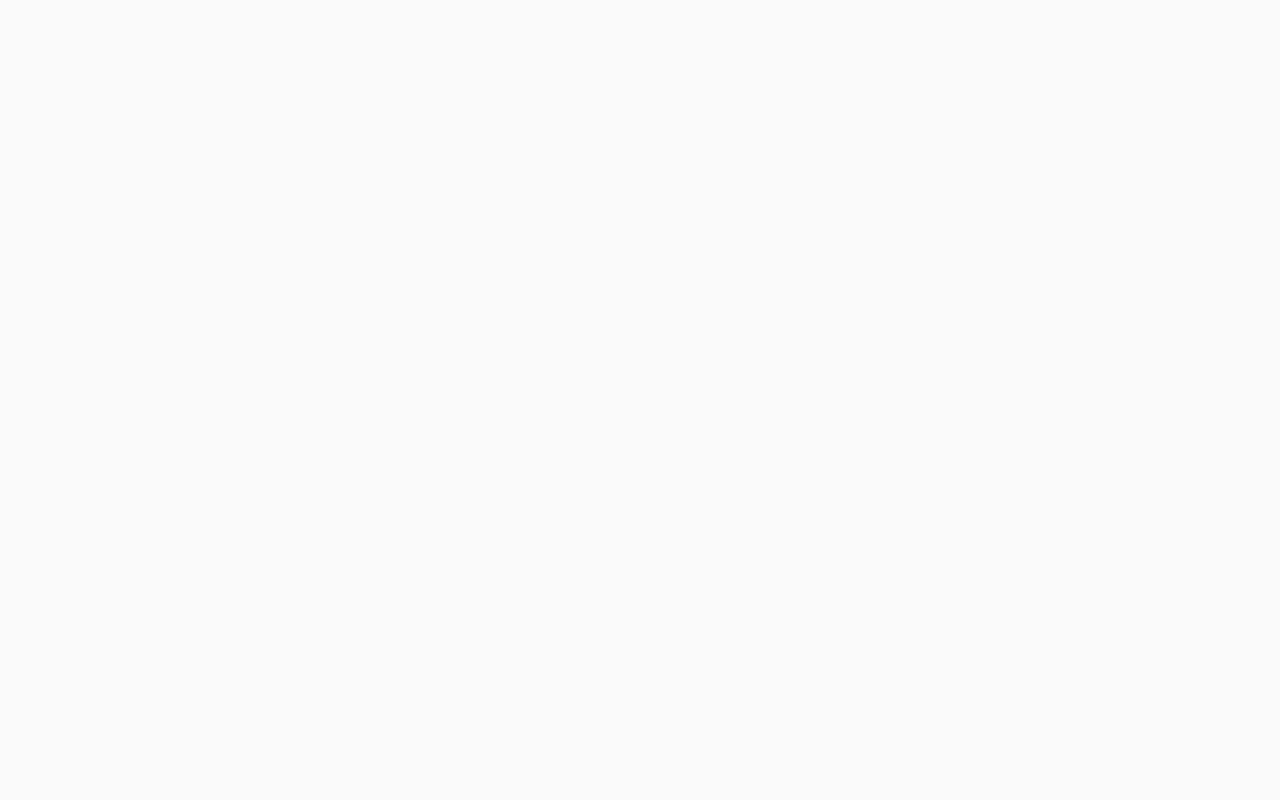
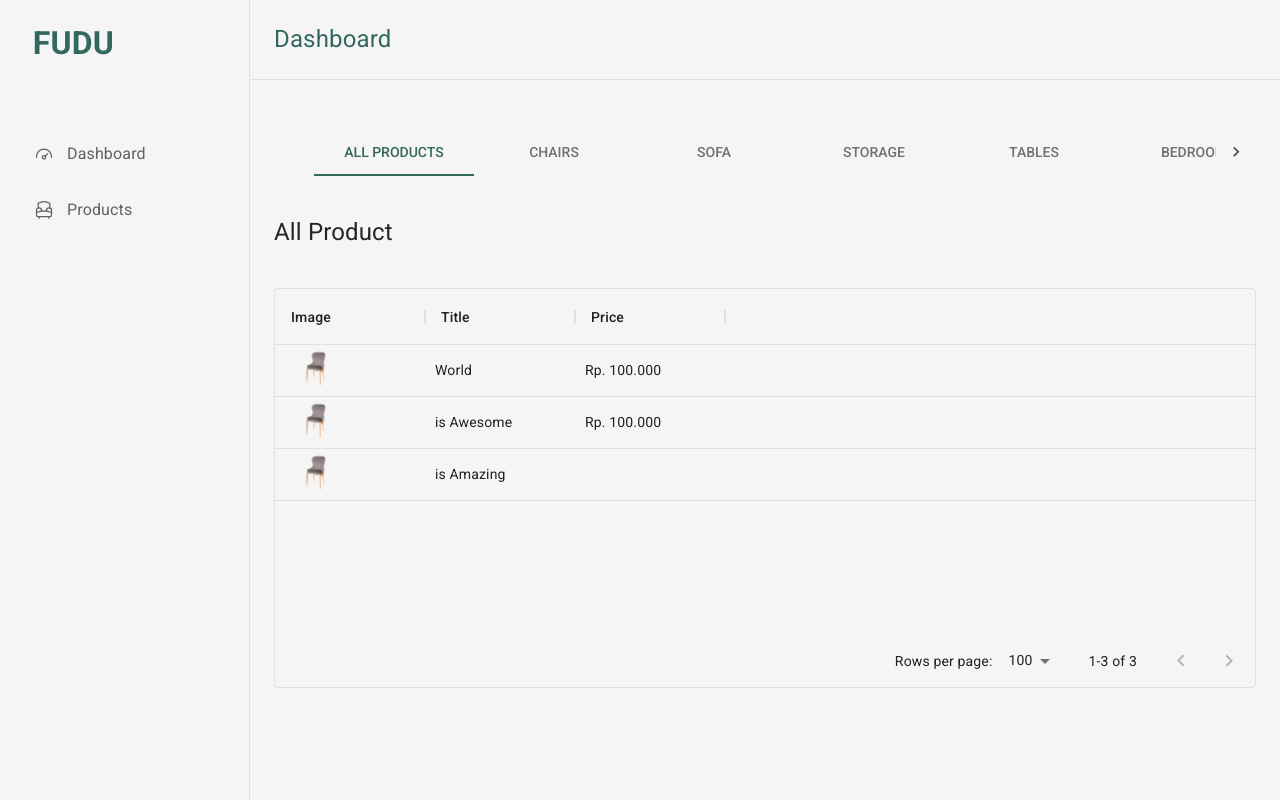
Before and after one commit to MuhammadAkbar11/furniture-shop-frontend, a React app: page /admin/products/all in a window 1280 px wide. Built offline with nearby package versions, Linux system fonts and the light colour scheme.

Commit message:
membuat halaman untuk data2 produk yg sederhana pada route admin

```diff
--- a/src/app/admin/AppAdmin.jsx
+++ b/src/app/admin/AppAdmin.jsx
@@ -1,6 +1,7 @@
 import React from 'react';
 import { Route, Switch, useRouteMatch } from 'react-router-dom';
 import Dashboard from './containers/dashboard/Dashboard';
+import Products from './containers/products/Products';
 
 const AppAdmin = () => {
   const match = useRouteMatch();
@@ -18,6 +19,9 @@ const AppAdmin = () => {
         <Route path={`${match.path}/dash`}>
           <Dashboard />
         </Route>
+        <Route path={`${match.path}/products`}>
+          <Products />
+        </Route>
       </Switch>
     </>
   );
--- /dev/null
+++ b/src/app/admin/components/Products/AllProduct.jsx
@@ -0,0 +1,22 @@
+import React from 'react';
+import { Box, Typography } from '@material-ui/core';
+import useStyles from './styles';
+import TableProducts from '../../containers/products/TableProducts';
+
+const AllProduct = () => {
+  const classes = useStyles();
+  return (
+    <section className={classes.root}>
+      <div className={classes.title}>
+        <Typography className='title' variant='h5'>
+          All Product
+        </Typography>
+      </div>
+      <Box mt={5}>
+        <TableProducts />
+      </Box>
+    </section>
+  );
+};
+
+export default AllProduct;
--- /dev/null
+++ b/src/app/admin/components/Products/styles.jsx
@@ -0,0 +1,13 @@
+import { makeStyles } from '@material-ui/core';
+
+const useStyles = makeStyles(theme => ({
+  root: {
+    width: '100%',
+    marginTop: theme.spacing(5),
+  },
+  title: {
+    color: theme.palette.dark,
+  },
+}));
+
+export default useStyles;
--- /dev/null
+++ b/src/app/admin/containers/products/Products.jsx
@@ -0,0 +1,104 @@
+import React from 'react';
+import AppBar from '@material-ui/core/AppBar';
+import Tabs from '@material-ui/core/Tabs';
+import Tab from '@material-ui/core/Tab';
+import Box from '@material-ui/core/Box';
+import {
+  Redirect,
+  Route,
+  Switch,
+  useHistory,
+  useRouteMatch,
+} from 'react-router-dom';
+import AdminLayout from '../../components/Layout/AdminLayout';
+import useStyles from './Products.styled';
+import AllProduct from '../../components/Products/AllProduct';
+
+function a11yProps(index) {
+  return {
+    id: `scrollable-force-tab-${index}`,
+    'aria-controls': `scrollable-force-tabpanel-${index}`,
+  };
+}
+
+const Products = () => {
+  const classes = useStyles();
+  const history = useHistory();
+  const match = useRouteMatch();
+  const [value, setValue] = React.useState(0);
+  /* eslint-disable */
+  const handleChange = (event, newValue) => {
+    setValue(newValue);
+  };
+  const handleGo = url => {
+    const goUrl = `${match.path}/${url}`;
+    return history.push(goUrl);
+  };
+
+  return (
+    <AdminLayout>
+      <Box paddingTop={4}>
+        <AppBar
+          position='relative'
+          color='default'
+          classes={{
+            root: classes.appBar,
+          }}
+        >
+          <Tabs
+            value={value}
+            onChange={handleChange}
+            indicatorColor='primary'
+            textColor='primary'
+            variant='scrollable'
+            scrollButtons='on'
+            aria-label='scrollable force tabs example'
+            className={classes.tabs}
+          >
+            <Tab
+              onClick={() => handleGo('all')}
+              label='All Products'
+              {...a11yProps(0)}
+            />
+            <Tab
+              onClick={() => handleGo('chairs')}
+              label='Chairs'
+              {...a11yProps(1)}
+            />
+            <Tab
+              onClick={() => handleGo('sofa')}
+              label='Sofa'
+              {...a11yProps(2)}
+            />
+            <Tab label='Storage' {...a11yProps(3)} />
+            <Tab label='Tables' {...a11yProps(4)} />
+            <Tab label='Bedroom' {...a11yProps(4)} />
+            <Tab label='Bedroom' {...a11yProps(5)} />
+            <Tab label='Bedroom' {...a11yProps(6)} />
+            {/* <Tab label='Item Seven' {...a11yProps(6)} /> */}
+          </Tabs>
+        </AppBar>
+        <Switch>
+          <Route
+            exact
+            path={`${match.path}`}
+            render={() => {
+              return <Redirect to={`${match.path}/all`} />;
+            }}
+          />
+          <Route exact path={`/admin/products/all`} component={AllProduct} />
+
+          <Route
+            path={`${match.path}/chairs`}
+            render={() => {
+              return <h1>All Chairs</h1>;
+            }}
+          />
+          <Route render={() => <h1>Not Found</h1>} />
+        </Switch>
+      </Box>
+    </AdminLayout>
+  );
+};
+
+export default Products;
--- /dev/null
+++ b/src/app/admin/containers/products/Products.styled.jsx
@@ -0,0 +1,16 @@
+import { makeStyles } from '@material-ui/core';
+
+const useStyles = makeStyles(theme => ({
+  root: {},
+  appBar: {
+    boxShadow: 'none',
+  },
+  tabs: {
+    paddingLeft: theme.spacing(0),
+  },
+  tabItem: {
+    marginLeft: 0,
+  },
+}));
+
+export default useStyles;
--- /dev/null
+++ b/src/app/admin/containers/products/TableProducts.jsx
@@ -0,0 +1,33 @@
+import React from 'react';
+import { DataGrid, GridRowsProp, GridColDef } from '@material-ui/data-grid';
+import image from '../../../../assets/img/products/1.png';
+/* eslint-disable */
+
+const TableProducts = () => {
+  const rows = [
+    { id: 1, image: 'Hello', title: 'World', price: 'Rp. 100.000' },
+    { id: 2, image: 'XGrid', title: 'is Awesome', price: 'Rp. 100.000' },
+    { id: 3, image: 'Material-UI', title: 'is Amazing' },
+  ];
+
+  const columns = [
+    {
+      field: 'image',
+      headerName: 'Image',
+      width: 150,
+      renderCell: params => {
+        return <img src={image} height='100%' alt='' />;
+      },
+    },
+    { field: 'title', headerName: 'Title', width: 150 },
+    { field: 'price', headerName: 'Price', width: 150 },
+  ];
+
+  return (
+    <div style={{ height: 400, width: '100%' }}>
+      <DataGrid rows={rows} pagination columns={columns} />
+    </div>
+  );
+};
+
+export default TableProducts;
```
